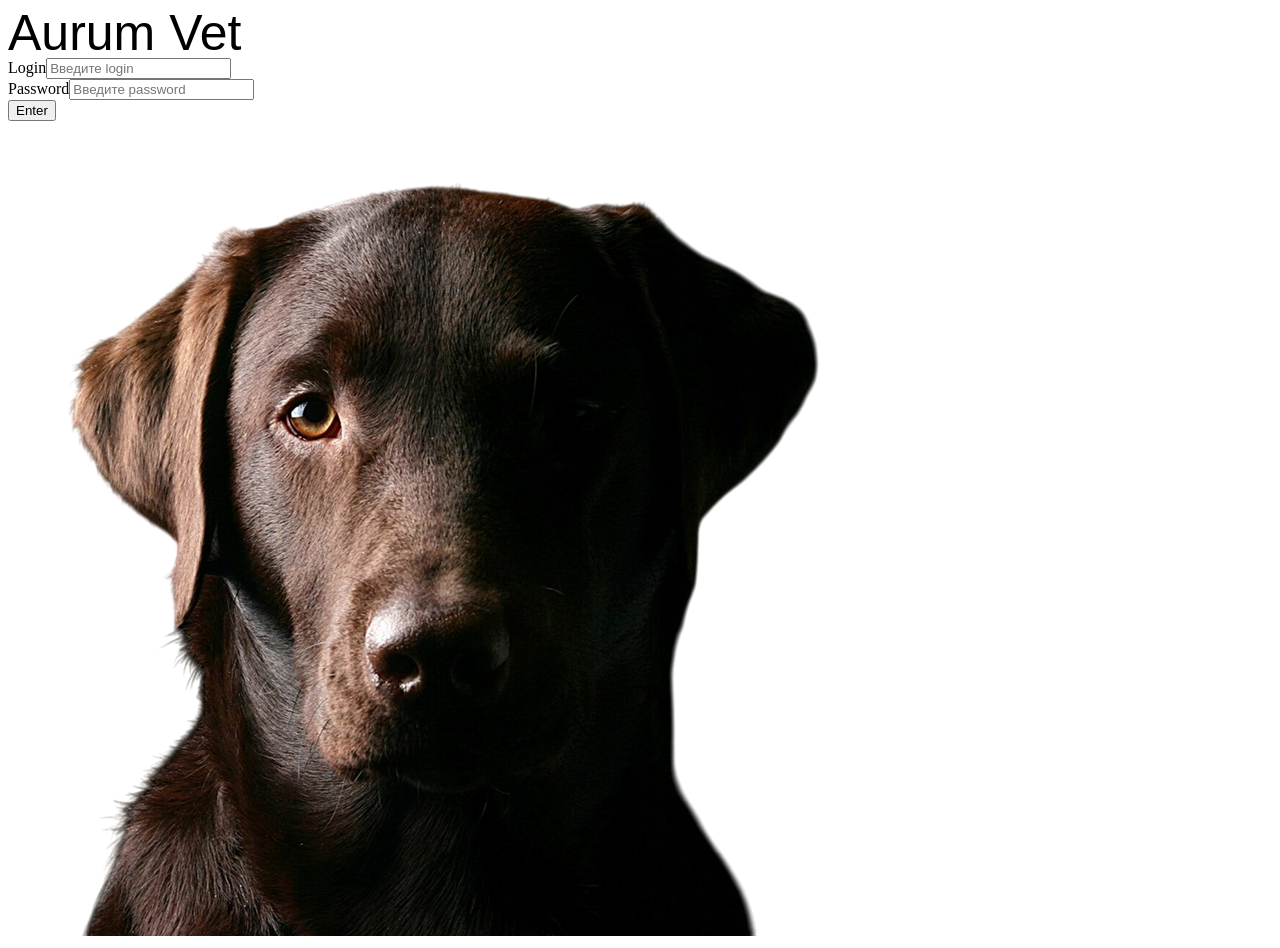
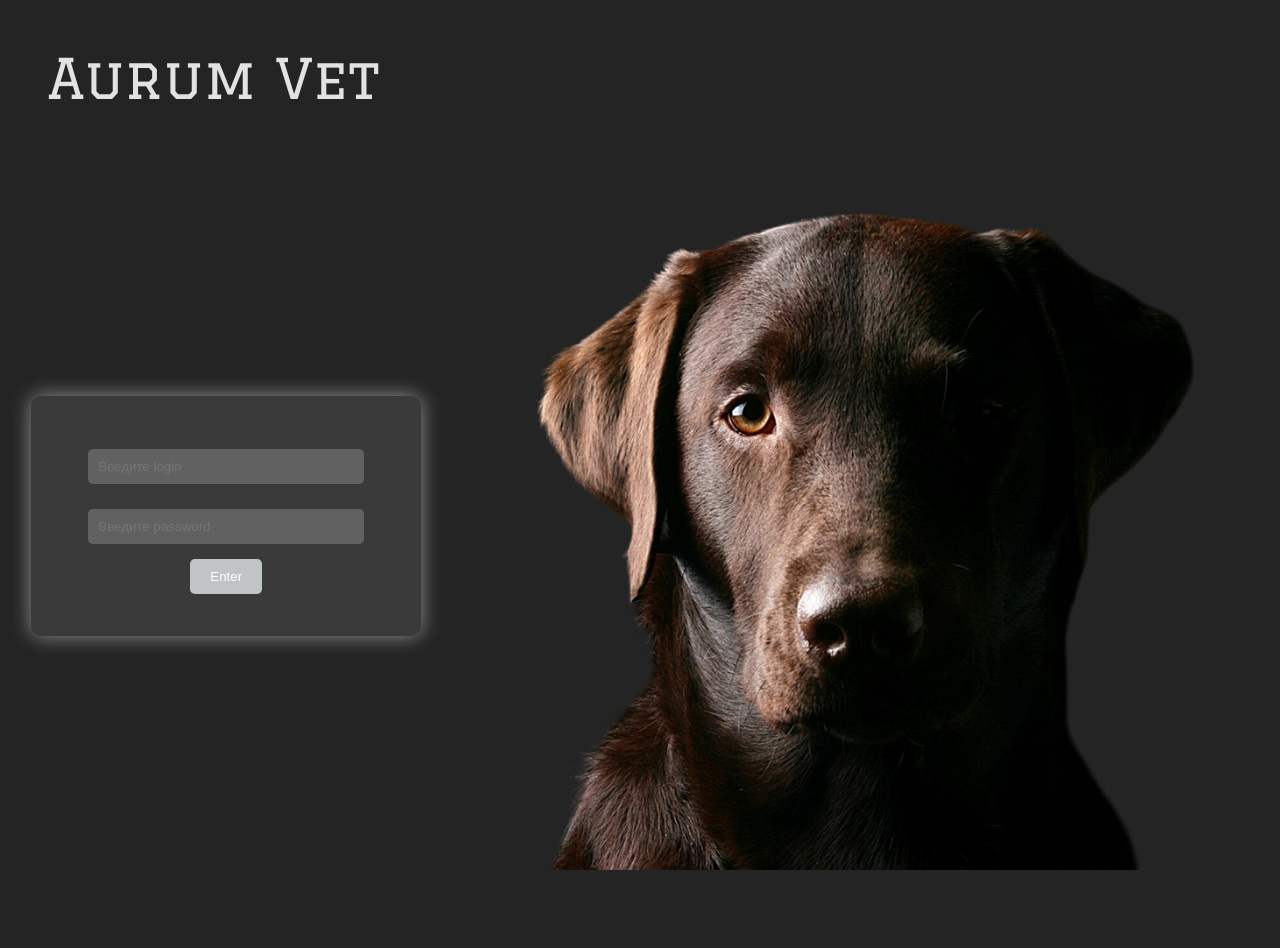
Before and after one commit to lemmaksim44/DevOps, a website built with Vite: page devOps/index.html in a window 1280 px wide. After the commit the page ends 876 px from the top, so only its background shows below. Built offline with nearby package versions, Linux system fonts and the light colour scheme.

Commit message:
feat: add style on autorization page

```diff
--- a/devOps/index.html
+++ b/devOps/index.html
@@ -4,6 +4,9 @@
     <meta charset="UTF-8" />
     <link rel="icon" type="image/svg+xml" href="/pets.png" />
     <meta name="viewport" content="width=device-width, initial-scale=1.0" />
+    <link rel="preconnect" href="https://fonts.googleapis.com">
+    <link rel="preconnect" href="https://fonts.gstatic.com" crossorigin>
+    <link href="https://fonts.googleapis.com/css2?family=Graduate&display=swap" rel="stylesheet">
     <title>PetHouse</title>
   </head>
   <body>
--- a/devOps/src/form/Form.css
+++ b/devOps/src/form/Form.css
@@ -0,0 +1,37 @@
+.form-container {
+  width: 350px;
+  height: 200px;
+  background-color: #2b2b30;
+
+  background-color: rgba(255, 255, 255, 0.1);
+  padding: 20px;
+  border-radius: 10px;
+  box-shadow: 0 0 20px rgba(255, 255, 255, 0.5);
+  backdrop-filter: blur(10px);
+  text-align: center;
+
+  display: flex;
+  flex-direction: column;
+  align-items: center;
+  justify-content: center;
+  gap: 5px;
+}
+
+.form-container input {
+  padding: 10px;
+  margin: 10px 0;
+  width: 16rem;
+  border: none;
+  border-radius: 5px;
+  background-color: rgba(255, 255, 255, 0.2);
+  color: white;
+}
+
+.submit-btn {
+  padding: 10px 20px;
+  border: none;
+  border-radius: 5px;
+  background-color: #c0c4c6;
+  color: white;
+  cursor: pointer;
+}
--- a/devOps/src/form/Form.ts
+++ b/devOps/src/form/Form.ts
@@ -28,17 +28,12 @@ export class Form {
     const container = document.createElement('div');
     container.classList.add('form-group');
 
-    const label = document.createElement('label');
-    label.setAttribute('for', id);
-    label.textContent = labelText;
-
     const input = document.createElement('input');
     input.setAttribute('type', type);
     input.setAttribute('id', id);
     input.setAttribute('name', id);
     input.setAttribute('placeholder', `Введите ${labelText.toLowerCase()}`);
 
-    container.append(label);
     container.append(input);
 
     return container;
--- a/devOps/src/header/Header.css
+++ b/devOps/src/header/Header.css
@@ -1,7 +1,12 @@
-.header__container {
+header {
   font-family: 'Graduate', sans-serif;
   font-weight: 400;
-  font-size: 50px;
+  font-size: 55px;
   line-height: 100%;
   letter-spacing: 0%;
+  min-width: 490px;
+  height: 60px;
+  display: flex;
+  align-items: center;
+  margin: 3rem;
 }
--- a/devOps/src/header/Header.ts
+++ b/devOps/src/header/Header.ts
@@ -11,8 +11,12 @@ export class Header {
 
   private createHeader(): HTMLElement {
     const header = document.createElement('header');
-    header.classList.add('header__container');
-    header.textContent = 'Aurum Vet';
+
+    const headerContainer = document.createElement('div');
+    headerContainer.classList.add('header__container');
+    headerContainer.textContent = 'Aurum Vet';
+
+    header.append(headerContainer);
     return header;
   }
 
--- a/devOps/src/img/Img.css
+++ b/devOps/src/img/Img.css
@@ -0,0 +1,4 @@
+.form-image {
+  width: 765px;
+  height: auto;
+}
--- a/devOps/src/main.ts
+++ b/devOps/src/main.ts
@@ -1,6 +1,10 @@
 import { Header } from "./header/Header";
 import { Form } from "./form/Form";
 import { Img } from "./img/Img";
+
+// @ts-ignore
+import './style.css';
+
 
 export class App {
   private header: Header;
@@ -18,14 +22,19 @@ export class App {
   }
 
   private init(): void {
+    const mainContainer = document.createElement('div');
+    mainContainer.classList.add('main-container');
+
     const headerElement = this.header.getHeaderElement();
     this.container.append(headerElement);
 
     const formElement = this.form.getFormElement();
-    this.container.append(formElement);
+    mainContainer.append(formElement);
 
     const imgContainer = this.img.getImageElement();
-    this.container.append(imgContainer);
+    mainContainer.append(imgContainer);
+
+    this.container.append(mainContainer);
   }
 
 }
--- a/devOps/src/style.css
+++ b/devOps/src/style.css
@@ -1,4 +1,4 @@
-:root {
+/* :root {
   font-family: system-ui, Avenir, Helvetica, Arial, sans-serif;
   line-height: 1.5;
   font-weight: 400;
@@ -93,4 +93,36 @@ button:focus-visible {
   button {
     background-color: #f9f9f9;
   }
+} */
+
+
+:root {
+  font-family: system-ui, Avenir, Helvetica, Arial, sans-serif;
+  line-height: 1.5;
+  font-weight: 400;
+
+  color-scheme: light dark;
+  color: rgba(255, 255, 255, 0.87);
+  background-color: #242424;
+
+  font-synthesis: none;
+  text-rendering: optimizeLegibility;
+  -webkit-font-smoothing: antialiased;
+  -moz-osx-font-smoothing: grayscale;
 }
+
+
+body {
+  margin: 0;
+  min-width: 320px;
+  min-height: 100vh;
+
+}
+
+
+.main-container {
+  display: flex;
+  flex-direction: row;
+  align-items: center;
+  justify-content: space-around;
+}
```
